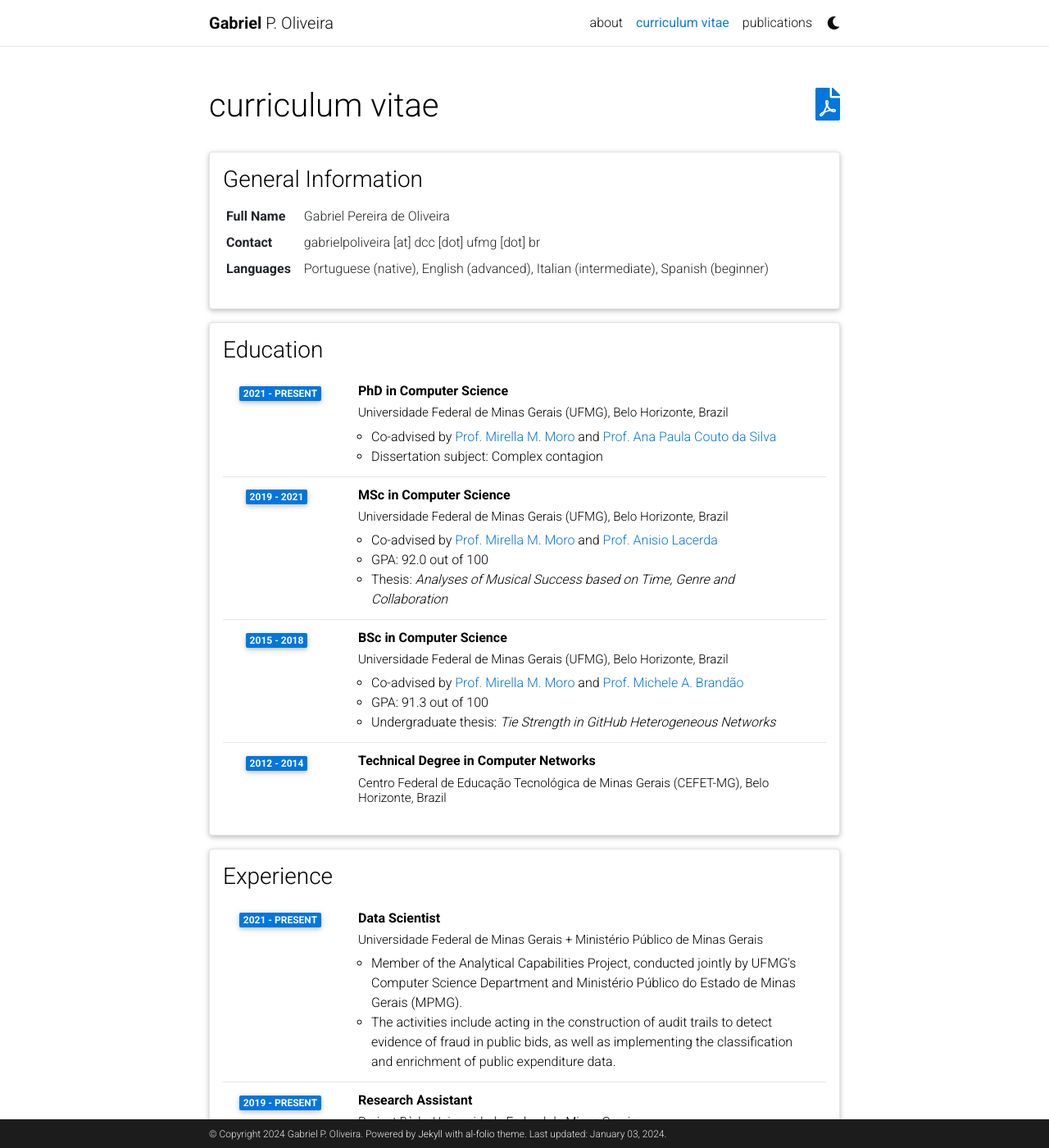
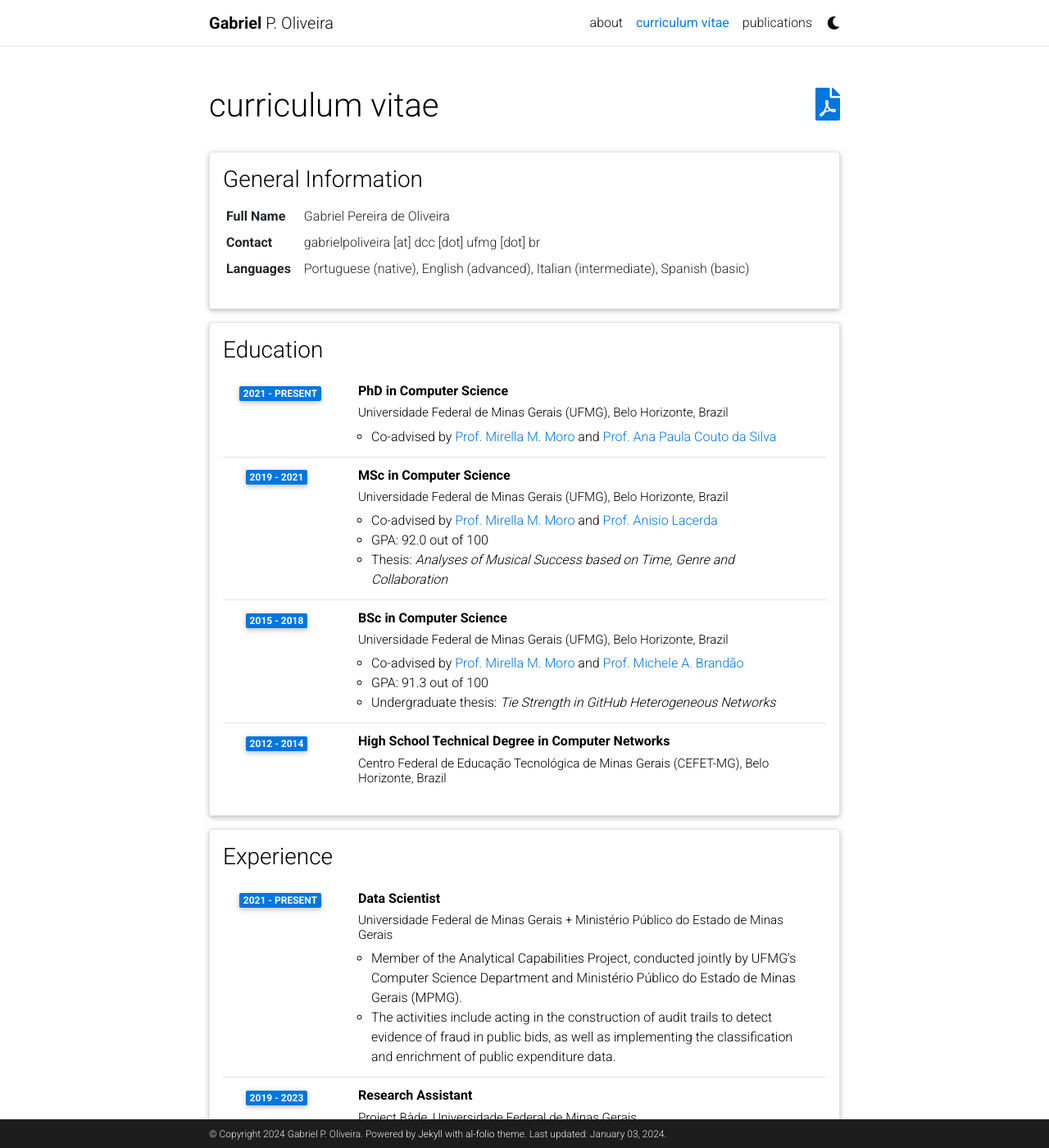
Before and after one commit to opgabriel/opgabriel.github.io, a Jekyll site: the page built from _pages/cv.md, in a window 1280 px wide and 1400 px high. Shown: the whole window at 82% size. Built offline with Jekyll 4.4.1, drawn with Linux system fonts in a browser that asks for light colours; comment, search, counter and statistics services are not loaded; a style sheet for code colours, icons or effects is not loaded; some of the changed text lies outside the part shown.

```diff
--- a/_data/cv.yml
+++ b/_data/cv.yml
@@ -6,7 +6,7 @@
     - name: Contact
       value: gabrielpoliveira [at] dcc [dot] ufmg [dot] br
     - name: Languages
-      value: Portuguese (native), English (advanced), Italian (intermediate), Spanish (beginner)
+      value: Portuguese (native), English (advanced), Italian (intermediate), Spanish (basic)
 
 - title: Education
   type: time_table
@@ -16,8 +16,6 @@
       year: 2021 - present
       description:
         - Co-advised by <a href='http://www.dcc.ufmg.br/~mirella'>Prof. Mirella M. Moro</a> and <a href='http://www.dcc.ufmg.br/~ana.coutosilva'>Prof. Ana Paula Couto da Silva</a>
-        - |-
-            Dissertation subject: Complex contagion
     - title: MSc in Computer Science
       institution: Universidade Federal de Minas Gerais (UFMG), Belo Horizonte, Brazil
       year: 2019 - 2021
@@ -36,7 +34,7 @@
             GPA: 91.3 out of 100
         - |-
             Undergraduate thesis: <i>Tie Strength in GitHub Heterogeneous Networks</i>
-    - title: Technical Degree in Computer Networks
+    - title: High School Technical Degree in Computer Networks
       institution: Centro Federal de Educação Tecnológica de Minas Gerais (CEFET-MG), Belo Horizonte, Brazil
       year: 2012 - 2014
 
@@ -45,7 +43,7 @@
   contents:
 
     - title: Data Scientist
-      institution: Universidade Federal de Minas Gerais + Ministério Público de Minas Gerais
+      institution: Universidade Federal de Minas Gerais + Ministério Público do Estado de Minas Gerais
       year: 2021 - present
       description:
         - Member of the Analytical Capabilities Project, conducted jointly by UFMG's Computer Science Department and Ministério Público do Estado de Minas Gerais (MPMG).
@@ -53,7 +51,7 @@
 
     - title: Research Assistant
       institution: Project Bàde, Universidade Federal de Minas Gerais
-      year: 2019 - present
+      year: 2019 - 2023
       description:
         - This project aims to define semantic metrics based on data from social networks in order to develop different applications and services for them.
 
@@ -104,6 +102,12 @@
       description: |-
         Prize awarded for the paper <i>Análise de Sobrepreço em Itens de Licitações Públicas.</i>
 
+    - title: Best Master's Thesis - Runner-up
+      institution: 35th Contest of Theses and Dissertations on Databases - Congress of the Brazilian Computer Society
+      year: 2022
+      description: |-
+        One of the ten Master theses selected for presentation at the Theses and Dissertations Contest of the Congress of the Brazilian Computer Society.
+
     - title: Best Paper Award
       institution: 11th Brazilian Workshop on Social Network Analysis and Mining
       year: 2022
```
Also changed, not shown: _bibliography/papers.bib (+17 -0 lines), _pages/publications.md (+1 -1 lines), 1 other file.
